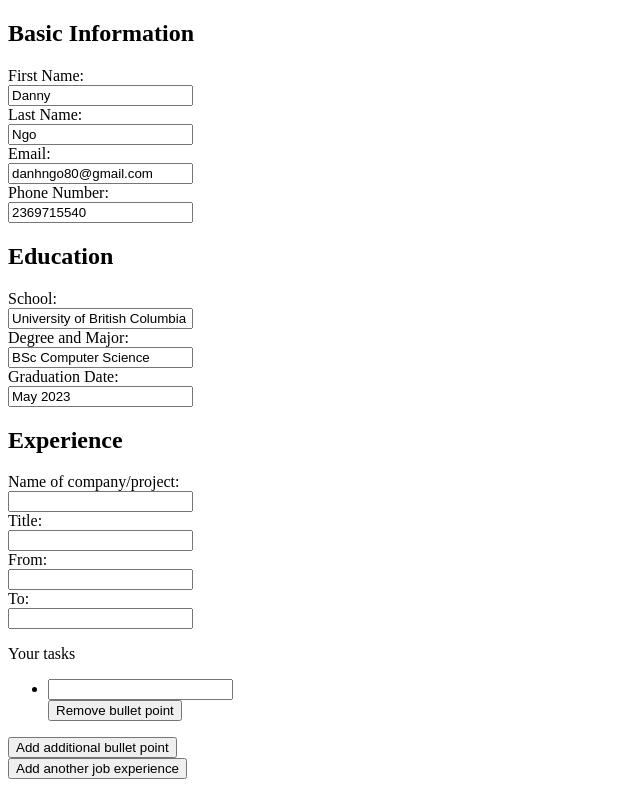
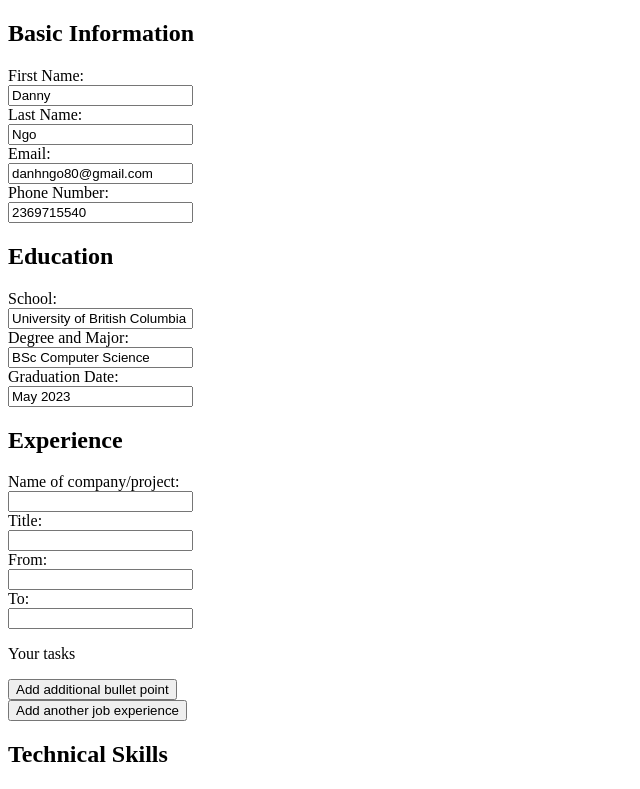
Before and after one commit to steve8D/CV-Application-Creator, a React (Create React App) app in the folder cv-application/: page / in a window 1280 px wide. Shown: the top 789 px of the page, without its empty margins (0-640 px from the left). Built offline with nearby package versions, Linux system fonts and the light colour scheme.

Commit message:
Adding new bullet points now works

```diff
--- a/cv-application/src/components/reuseable-input-fields/ExperienceDataInput.js
+++ b/cv-application/src/components/reuseable-input-fields/ExperienceDataInput.js
@@ -8,7 +8,7 @@ const ExperienceDataInput = () => {
 		title: '',
 		from: '',
 		to: '',
-		tasks: [{text: 'eating food', id:uniqid()}],
+		tasks: [],
 	});
 
 	const [taskData, setTaskData] = useState({
@@ -16,14 +16,19 @@ const ExperienceDataInput = () => {
 		id: uniqid()
 	})
 
-	const handleInfoChange = (event) => {
-		let name = event.target.name;
-		let value = event.target.value;
+	const handleInfoChange = (id, e) => {
+		let name = e.target.name;
+		let value = e.target.value;
 
 		if (name === 'task') {
-			setTaskData({
-				text: value,
-				id: taskData.id
+			setExperienceData(prevState => {
+				let newTasksList = prevState.tasks.map((task) => {
+					if (task.id === id) {
+						return { ...task, text: value}
+					}
+					return task;
+				})
+				return {...prevState, tasks: newTasksList}
 			});
 		} else {
 			setExperienceData(experienceData => ({...experienceData, [name]: value}));
@@ -32,18 +37,19 @@ const ExperienceDataInput = () => {
 
 	const onAddButton = (e) => {
 		e.preventDefault();
-
-		let newTasksArray = [...experienceData.tasks, taskData];
-		setExperienceData(experienceData => ({...experienceData, tasks: newTasksArray}))
-
-		setTaskData({
+		let newTasksArray = [...experienceData.tasks, {
 			text: '',
 			id: uniqid()
-		});
+		}];
+		console.log(newTasksArray)
+		setExperienceData(experienceData => ({...experienceData, tasks: newTasksArray}));
 	}
 
-	const onRemoveButton = (e, id) => {
+	const onRemoveButton = (id, e) => {
 		e.preventDefault();
+		let newTasksArray = [...experienceData.tasks].filter(task => task.id !== id);
+		console.log(newTasksArray);
+		setExperienceData(experienceData => ({...experienceData, tasks: newTasksArray}))
 	}
 
     return (
@@ -56,8 +62,8 @@ const ExperienceDataInput = () => {
 			<ul>
 			{experienceData.tasks.map(task => (
 				<li key={task.id}>
-					<Input id="companyEndDate" name="task" onInputChange={handleInfoChange} includeLabel={false}></Input><br/>
-					<button onClick={onRemoveButton}>Remove bullet point</button>
+					<Input name="task" onInputChange={e => handleInfoChange(task.id, e)} includeLabel={false}></Input><br/>
+					<button onClick={e => onRemoveButton(task.id, e)}>Remove bullet point</button>
 				</li>
 			))}
 			</ul>
```
